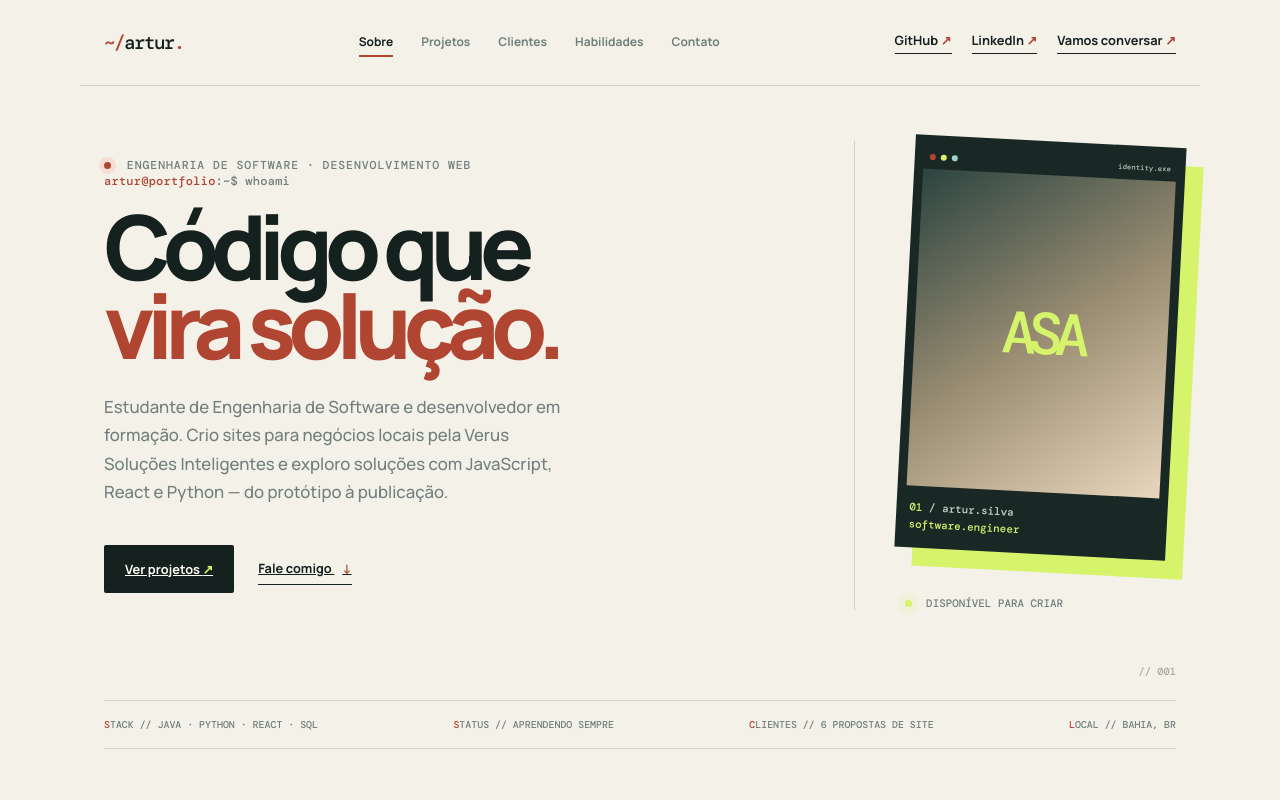
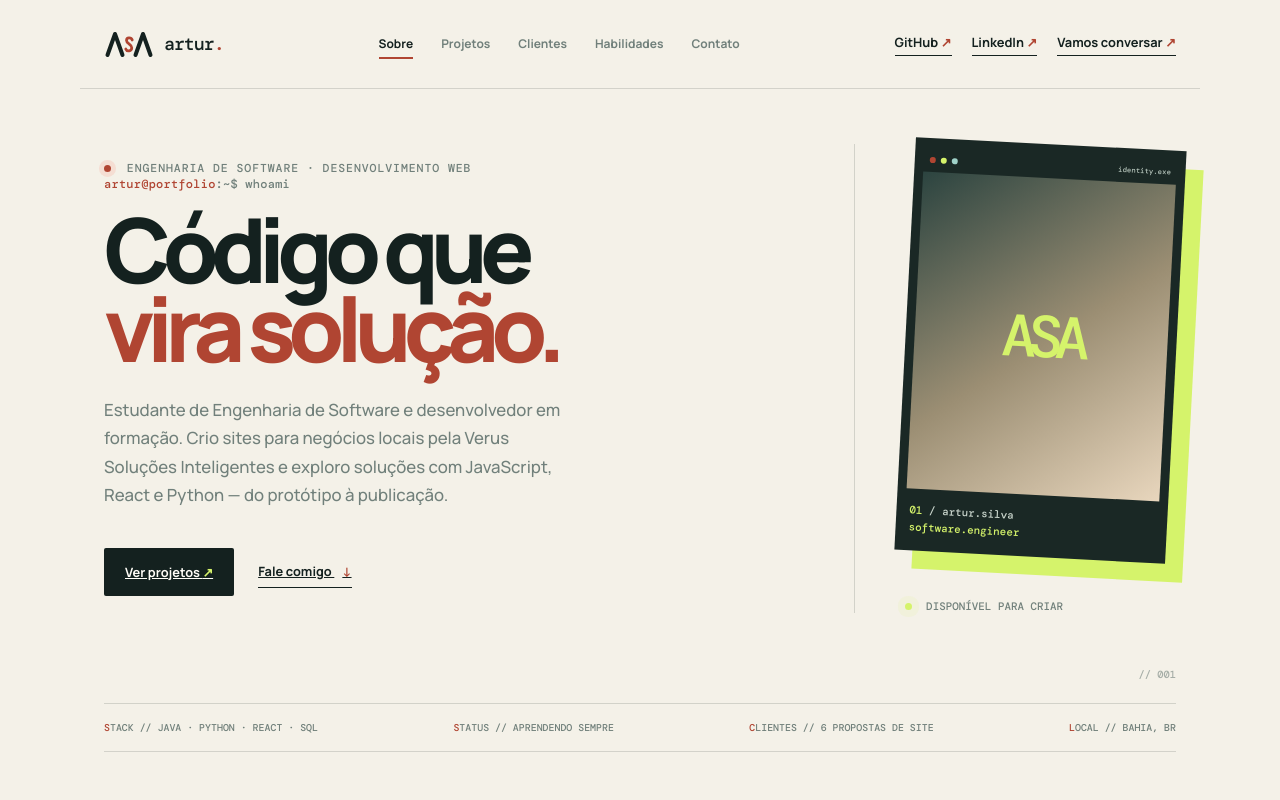
Before and after one commit to euartursilva/PORTIF-LIO, a plain HTML site: page index.html in a window 1280 px wide. Shown: the top 800 px of the page. Drawn offline with nearby package versions, Linux system fonts and the light colour scheme.

Commit message:
Portfólio: novo logo ASA no topo, rodapé e ícone da aba
As iniciais de Artur Silva Araújo formam a palavra asa: dois A em forma de
asa com o S no meio, nas cores do site (tinta e coral).

Co-Authored-By: Claude Opus 5.5 <noreply@anthropic.com>
Claude-Session: https://claude.ai/code/session_01HRBpQxKLVY5HCkKQx4AAxF

```diff
--- a/index.html
+++ b/index.html
@@ -11,12 +11,13 @@
     <link rel="preconnect" href="https://fonts.googleapis.com">
     <link rel="preconnect" href="https://fonts.gstatic.com" crossorigin>
     <link href="https://fonts.googleapis.com/css2?family=DM+Mono:wght@400;500&family=Manrope:wght@400;500;600;700;800&display=swap" rel="stylesheet">
+    <link rel="icon" type="image/svg+xml" href="img/favicon.svg">
     <link rel="stylesheet" href="styles.css">
     <title>Artur Silva Araújo | Portfólio</title>
 </head>
 <body>
     <header class="site-header">
-        <a class="brand" href="#about" aria-label="Voltar ao início"><span class="brand-prompt">~/</span>artur<span class="brand-dot">.</span></a>
+        <a class="brand" href="#about" aria-label="Artur Silva Araújo, voltar ao início"><img class="brand-mark" src="img/logo-asa.svg" alt="" width="50" height="32"><span class="brand-name">artur<span class="brand-dot">.</span></span></a>
         <nav class="navbar" aria-label="Navegação principal">
             <ul class="nav-menu">
                 <li><a class="nav-btn active" href="#about" data-section="about" aria-current="location">Sobre</a></li>
@@ -237,7 +238,7 @@
             <article class="card card-form"><h3 class="form-title">Enviar mensagem</h3><p class="form-intro">Preencha os campos para enviar sua mensagem. O envio é processado pelo FormSubmit.</p><form class="contact-form" action="https://formsubmit.co/artursilvaaraujo31@gmail.com" method="POST"><input type="hidden" name="_subject" value="Nova mensagem pelo portfólio"><input type="hidden" name="_captcha" value="false"><input type="hidden" name="_template" value="table"><input type="hidden" name="_next" value="https://euartursilva.github.io/PORTIF-LIO/#contact"><div class="form-group"><label for="name">Nome</label><input type="text" id="name" name="name" placeholder="Seu nome completo" autocomplete="name" required></div><div class="form-group"><label for="email">Email</label><input type="email" id="email" name="email" placeholder="seu.email@example.com" autocomplete="email" required></div><div class="form-group"><label for="subject">Assunto</label><input type="text" id="subject" name="subject" placeholder="Como posso ajudar?" required></div><div class="form-group"><label for="message">Mensagem</label><textarea id="message" name="message" placeholder="Escreva sua mensagem..." rows="5" required></textarea></div><button type="submit" class="form-btn">Enviar mensagem <span>↗</span></button></form><p class="form-fallback">Prefere seu email? <a href="mailto:artursilvaaraujo31@gmail.com">artursilvaaraujo31@gmail.com</a></p></article>
         </section>
     </main>
-    <footer class="footer"><p>© 2026 Artur Silva Araújo <span>·</span> Feito com intenção.</p></footer>
+    <footer class="footer"><img class="footer-mark" src="img/logo-asa.svg" alt="" width="38" height="24"><p>© 2026 Artur Silva Araújo <span>·</span> Feito com intenção.</p></footer>
     <script src="index.js"></script>
 </body>
 </html>
--- a/styles.css
+++ b/styles.css
@@ -179,3 +179,14 @@ input:focus-visible,textarea:focus-visible { outline-offset:2px; }
 .client-shot:focus-visible,.client-code:focus-visible { outline:2px solid var(--coral); outline-offset:4px; }
 @media (max-width:760px) { .clients-grid { grid-template-columns:repeat(2,minmax(0,1fr)); } }
 @media (max-width:450px) { .clients-grid { grid-template-columns:1fr; } .client-body { padding:20px; } }
+
+/* Logo ASA */
+.brand { display:inline-flex; align-items:center; gap:10px; }
+.brand-mark { width:50px; height:auto; transition:transform .35s cubic-bezier(.3,1.5,.5,1); }
+.brand:hover .brand-mark { transform:translateY(-3px) scale(1.06); }
+.brand-name { font:500 1.15rem 'DM Mono',monospace; letter-spacing:-.06em; }
+.footer { display:flex; align-items:center; gap:14px; }
+.footer-mark { width:38px; height:auto; opacity:.85; }
+@media (max-width:450px) { .brand-mark { width:42px; } .brand-name { font-size:1rem; } }
+.brand .brand-name { color:var(--ink); }
+.brand .brand-name .brand-dot { color:var(--coral); }
```
Also changed, not shown: img/favicon.svg (added), img/logo-asa.svg (added), 1 other file.
